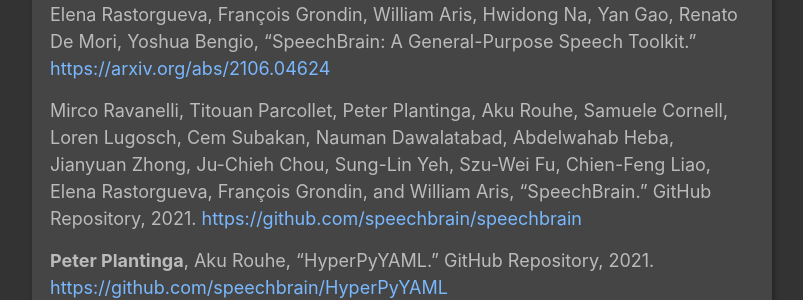
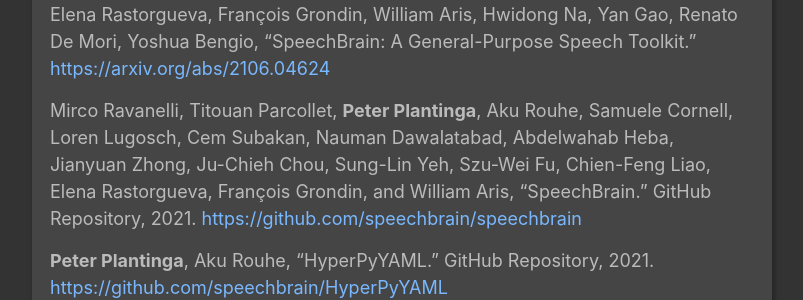
Before and after one commit to pplantinga/massey-plantinga.com, a Jekyll site: the page built from papers.md, in a window 1280 px wide and 900 px high, scrolled down 1277 px. Shown: the part 160-460 px from the top of the window, without its empty margins (238-1041 px from the left). Built offline with Jekyll 4.4.1, drawn with Linux system fonts in a browser that asks for light colours.

Commit message:
Fix missing name bold

```diff
--- a/papers.md
+++ b/papers.md
@@ -38,7 +38,7 @@
 "SpeechBrain: A General-Purpose Speech Toolkit."
 [https://arxiv.org/abs/2106.04624](https://arxiv.org/abs/2106.04624)
 
-Mirco Ravanelli, Titouan Parcollet, Peter Plantinga, Aku Rouhe, Samuele Cornell, Loren Lugosch, Cem Subakan, Nauman Dawalatabad, Abdelwahab Heba, Jianyuan Zhong, Ju-Chieh Chou, Sung-Lin Yeh, Szu-Wei Fu, Chien-Feng Liao, Elena Rastorgueva, François Grondin, and William Aris, “SpeechBrain.” GitHub Repository, 2021. [https://github.com/speechbrain/speechbrain](https://github.com/speechbrain/speechbrain)
+Mirco Ravanelli, Titouan Parcollet, **Peter Plantinga**, Aku Rouhe, Samuele Cornell, Loren Lugosch, Cem Subakan, Nauman Dawalatabad, Abdelwahab Heba, Jianyuan Zhong, Ju-Chieh Chou, Sung-Lin Yeh, Szu-Wei Fu, Chien-Feng Liao, Elena Rastorgueva, François Grondin, and William Aris, “SpeechBrain.” GitHub Repository, 2021. [https://github.com/speechbrain/speechbrain](https://github.com/speechbrain/speechbrain)
 
 **Peter Plantinga**, Aku Rouhe, "HyperPyYAML." GitHub Repository, 2021. [https://github.com/speechbrain/HyperPyYAML](https://github.com/speechbrain/HyperPyYAML)
 
```
